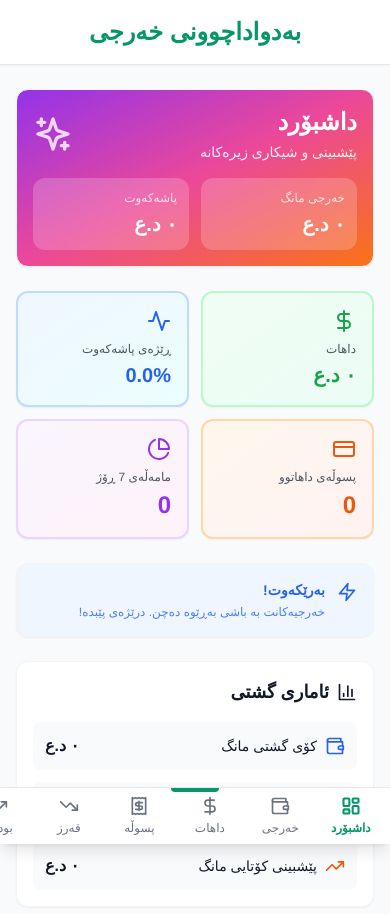
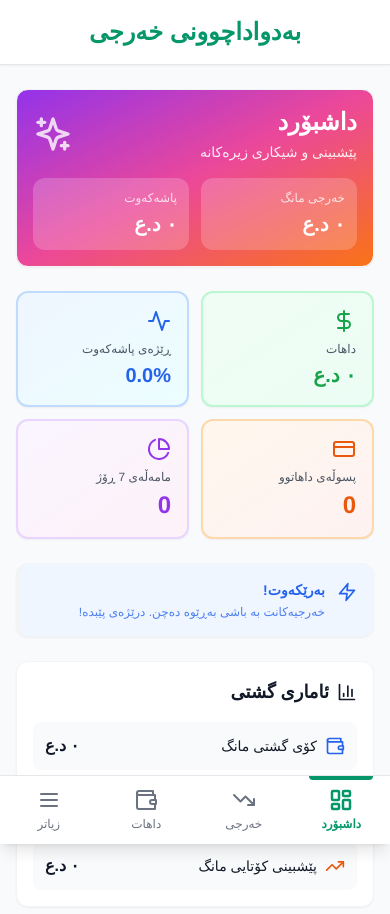
Before and after one commit to jujamnm-hash/expense-tracker-app, a React (Vite) app: page / in a window 390 px wide. Shown: the top 914 px of the page. Built offline with nearby package versions, Linux system fonts and the light colour scheme.

Commit message:
Improved Mobile Navigation: 4 Main Tabs + Organized Menu with 19 Tabs

```diff
--- a/src/App.tsx
+++ b/src/App.tsx
@@ -1,5 +1,5 @@
 import { useState, useEffect } from 'react';
-import { Wallet, TrendingDown, BarChart2, Settings, Target, TrendingUp, LayoutDashboard, DollarSign, Receipt, Palette, Sparkles, Brain, Heart, FileDown, Bell, Search, ArrowUpDown, PieChart, Repeat } from 'lucide-react';
+import { Wallet, TrendingDown, LayoutDashboard, Menu } from 'lucide-react';
 import { DashboardTab } from './components/DashboardTab';
 import { ExpensesTab } from './components/ExpensesTab';
 import { IncomeTab } from './components/IncomeTab';
@@ -19,11 +19,13 @@ import { CompareTab } from './components/CompareTab';
 import { SettingsTab } from './components/SettingsTab';
 import { ChartsTab } from './components/ChartsTab';
 import { RecurringTab } from './components/RecurringTab';
+import { NavigationMenu } from './components/NavigationMenu';
 import { Tab } from './types';
 import { useStore } from './store';
 
 function App() {
   const [activeTab, setActiveTab] = useState<Tab>('dashboard');
+  const [isMenuOpen, setIsMenuOpen] = useState(false);
   const settings = useStore((state) => state.settings);
 
   useEffect(() => {
@@ -46,27 +48,21 @@ function App() {
     }
   }, [settings.theme, settings.language, settings.accentColor]);
 
-  const tabs = [
+  // 4 main tabs for bottom navigation
+  const mainTabs = [
     { id: 'dashboard' as Tab, label: 'داشبۆرد', icon: LayoutDashboard },
-    { id: 'expenses' as Tab, label: 'خەرجی', icon: Wallet },
-    { id: 'income' as Tab, label: 'داهات', icon: DollarSign },
-    { id: 'bills' as Tab, label: 'پسوڵە', icon: Receipt },
-    { id: 'debts' as Tab, label: 'قەرز', icon: TrendingDown },
-    { id: 'budget' as Tab, label: 'بودجە', icon: TrendingUp },
-    { id: 'goals' as Tab, label: 'ئامانج', icon: Target },
-    { id: 'categories' as Tab, label: 'کاتەگۆری', icon: Palette },
-    { id: 'templates' as Tab, label: 'تێمپلێت', icon: Sparkles },
-    { id: 'analytics' as Tab, label: 'شیکاری AI', icon: Brain },
-    { id: 'health' as Tab, label: 'تەندروستی', icon: Heart },
-    { id: 'export' as Tab, label: 'دەرهێنان', icon: FileDown },
-    { id: 'notifications' as Tab, label: 'ئاگاداری', icon: Bell },
-    { id: 'search' as Tab, label: 'گەڕان', icon: Search },
-    { id: 'compare' as Tab, label: 'بەراوردکردن', icon: ArrowUpDown },
-    { id: 'charts' as Tab, label: 'چارتەکان', icon: PieChart },
-    { id: 'recurring' as Tab, label: 'دووبارەبوو', icon: Repeat },
-    { id: 'reports' as Tab, label: 'راپۆرت', icon: BarChart2 },
-    { id: 'settings' as Tab, label: 'ڕێکخستن', icon: Settings },
+    { id: 'expenses' as Tab, label: 'خەرجی', icon: TrendingDown },
+    { id: 'income' as Tab, label: 'داهات', icon: Wallet },
+    { id: 'menu' as 'menu', label: 'زیاتر', icon: Menu },
   ];
+
+  const handleTabClick = (tabId: Tab | 'menu') => {
+    if (tabId === 'menu') {
+      setIsMenuOpen(true);
+    } else {
+      setActiveTab(tabId);
+    }
+  };
 
   return (
     <div className={`min-h-screen ${settings.theme === 'dark' ? 'bg-gray-900' : 'bg-gray-50'}`}>
@@ -108,23 +104,32 @@ function App() {
         {activeTab === 'settings' && <SettingsTab />}
       </main>
 
-      {/* Bottom Navigation */}
-      <nav className={`fixed bottom-0 left-0 right-0 border-t z-50 shadow-lg overflow-x-auto ${
+      {/* Navigation Menu */}
+      <NavigationMenu
+        isOpen={isMenuOpen}
+        onClose={() => setIsMenuOpen(false)}
+        activeTab={activeTab}
+        onTabChange={setActiveTab}
+        theme={settings.theme}
+      />
+
+      {/* Bottom Navigation - 4 Main Tabs */}
+      <nav className={`fixed bottom-0 left-0 right-0 border-t z-50 shadow-lg ${
         settings.theme === 'dark'
           ? 'bg-gray-800 border-gray-700'
           : 'bg-white border-gray-200'
       }`}>
-        <div className="max-w-2xl mx-auto px-1">
-          <div className="flex justify-around min-w-max">
-            {tabs.map((tab) => {
+        <div className="max-w-2xl mx-auto">
+          <div className="flex justify-around">
+            {mainTabs.map((tab) => {
               const Icon = tab.icon;
-              const isActive = activeTab === tab.id;
+              const isActive = tab.id !== 'menu' && activeTab === tab.id;
 
               return (
                 <button
                   key={tab.id}
-                  onClick={() => setActiveTab(tab.id)}
-                  className={`flex-1 flex flex-col items-center gap-1 py-2 px-2 transition-all min-w-[70px] ${
+                  onClick={() => handleTabClick(tab.id)}
+                  className={`flex-1 flex flex-col items-center gap-1 py-3 px-2 transition-all relative ${
                     isActive
                       ? settings.theme === 'dark'
                         ? 'text-primary-400'
@@ -134,12 +139,12 @@ function App() {
                       : 'text-gray-500 hover:text-gray-700'
                   }`}
                 >
-                  <Icon size={20} strokeWidth={isActive ? 2.5 : 2} />
-                  <span className={`text-xs ${isActive ? 'font-semibold' : 'font-medium'}`}>
+                  <Icon size={24} strokeWidth={isActive ? 2.5 : 2} />
+                  <span className={`text-xs ${isActive ? 'font-bold' : 'font-medium'}`}>
                     {tab.label}
                   </span>
                   {isActive && (
-                    <div className={`absolute top-0 left-1/2 -translate-x-1/2 w-12 h-1 rounded-b-full ${
+                    <div className={`absolute top-0 left-1/2 -translate-x-1/2 w-16 h-1 rounded-b-full ${
                       settings.theme === 'dark' ? 'bg-primary-400' : 'bg-primary-600'
                     }`} />
                   )}
--- /dev/null
+++ b/src/components/NavigationMenu.tsx
@@ -0,0 +1,173 @@
+import React from 'react';
+import { X, LayoutDashboard, Wallet, TrendingDown, Receipt, Target, BarChart2, DollarSign, PieChart, Brain, Heart, FileDown, Bell, Search, ArrowUpDown, RefreshCw, Palette, Sparkles, Settings } from 'lucide-react';
+import { Tab } from '../types';
+
+interface NavigationMenuProps {
+  isOpen: boolean;
+  onClose: () => void;
+  activeTab: Tab;
+  onTabChange: (tab: Tab) => void;
+  theme: 'light' | 'dark';
+}
+
+export const NavigationMenu: React.FC<NavigationMenuProps> = ({
+  isOpen,
+  onClose,
+  activeTab,
+  onTabChange,
+  theme,
+}) => {
+  const handleTabClick = (tab: Tab) => {
+    onTabChange(tab);
+    onClose();
+  };
+
+  const menuSections = [
+    {
+      title: 'سەرەکی',
+      items: [
+        { id: 'dashboard' as Tab, label: 'داشبۆرد', icon: LayoutDashboard, color: 'text-blue-600' },
+        { id: 'expenses' as Tab, label: 'خەرجی', icon: TrendingDown, color: 'text-red-600' },
+        { id: 'income' as Tab, label: 'داهات', icon: Wallet, color: 'text-green-600' },
+        { id: 'bills' as Tab, label: 'پسوڵە', icon: Receipt, color: 'text-orange-600' },
+        { id: 'debts' as Tab, label: 'قەرز', icon: DollarSign, color: 'text-purple-600' },
+      ],
+    },
+    {
+      title: 'پلاندانان',
+      items: [
+        { id: 'budget' as Tab, label: 'بودجە', icon: PieChart, color: 'text-indigo-600' },
+        { id: 'goals' as Tab, label: 'ئامانج', icon: Target, color: 'text-pink-600' },
+        { id: 'recurring' as Tab, label: 'دووبارەبووەکان', icon: RefreshCw, color: 'text-teal-600' },
+      ],
+    },
+    {
+      title: 'شیکاری',
+      items: [
+        { id: 'analytics' as Tab, label: 'شیکاری', icon: Brain, color: 'text-cyan-600' },
+        { id: 'charts' as Tab, label: 'چارتەکان', icon: BarChart2, color: 'text-blue-600' },
+        { id: 'reports' as Tab, label: 'راپۆرت', icon: Sparkles, color: 'text-purple-600' },
+        { id: 'health' as Tab, label: 'تەندروستی دارایی', icon: Heart, color: 'text-red-600' },
+        { id: 'compare' as Tab, label: 'بەراوردکردن', icon: ArrowUpDown, color: 'text-orange-600' },
+      ],
+    },
+    {
+      title: 'ئامرازەکان',
+      items: [
+        { id: 'search' as Tab, label: 'گەڕان', icon: Search, color: 'text-gray-600' },
+        { id: 'notifications' as Tab, label: 'ئاگاداری', icon: Bell, color: 'text-yellow-600' },
+        { id: 'export' as Tab, label: 'دەرهێنان', icon: FileDown, color: 'text-green-600' },
+      ],
+    },
+    {
+      title: 'ڕێکخستن',
+      items: [
+        { id: 'categories' as Tab, label: 'جۆرەکان', icon: Palette, color: 'text-indigo-600' },
+        { id: 'templates' as Tab, label: 'تێمپلەیتەکان', icon: Sparkles, color: 'text-pink-600' },
+        { id: 'settings' as Tab, label: 'ڕێکخستنەکان', icon: Settings, color: 'text-gray-600' },
+      ],
+    },
+  ];
+
+  if (!isOpen) return null;
+
+  return (
+    <>
+      {/* Backdrop */}
+      <div
+        className="fixed inset-0 bg-black bg-opacity-50 z-40 transition-opacity"
+        onClick={onClose}
+      />
+
+      {/* Menu */}
+      <div
+        className={`fixed inset-y-0 right-0 w-80 max-w-full z-50 transform transition-transform duration-300 ease-out ${
+          theme === 'dark' ? 'bg-gray-800' : 'bg-white'
+        } shadow-2xl overflow-y-auto`}
+      >
+        {/* Header */}
+        <div className={`sticky top-0 z-10 p-4 border-b flex items-center justify-between ${
+          theme === 'dark' ? 'bg-gray-800 border-gray-700' : 'bg-white border-gray-200'
+        }`}>
+          <h2 className={`text-xl font-bold ${
+            theme === 'dark' ? 'text-white' : 'text-gray-800'
+          }`}>
+            مینیو
+          </h2>
+          <button
+            onClick={onClose}
+            className={`p-2 rounded-full transition-colors ${
+              theme === 'dark'
+                ? 'hover:bg-gray-700 text-gray-300'
+                : 'hover:bg-gray-100 text-gray-600'
+            }`}
+          >
+            <X size={24} />
+          </button>
+        </div>
+
+        {/* Menu Content */}
+        <div className="p-4 space-y-6">
+          {menuSections.map((section) => (
+            <div key={section.title}>
+              <h3 className={`text-xs font-bold mb-3 px-2 uppercase tracking-wider ${
+                theme === 'dark' ? 'text-gray-400' : 'text-gray-500'
+              }`}>
+                {section.title}
+              </h3>
+              <div className="space-y-1">
+                {section.items.map((item) => {
+                  const Icon = item.icon;
+                  const isActive = activeTab === item.id;
+                  return (
+                    <button
+                      key={item.id}
+                      onClick={() => handleTabClick(item.id)}
+                      className={`w-full flex items-center gap-3 px-3 py-3 rounded-xl transition-all ${
+                        isActive
+                          ? theme === 'dark'
+                            ? 'bg-gray-700 shadow-lg'
+                            : 'bg-gradient-to-r from-blue-50 to-indigo-50 shadow-md'
+                          : theme === 'dark'
+                          ? 'hover:bg-gray-700'
+                          : 'hover:bg-gray-50'
+                      }`}
+                    >
+                      <Icon
+                        size={20}
+                        className={isActive ? item.color : theme === 'dark' ? 'text-gray-400' : 'text-gray-600'}
+                      />
+                      <span className={`font-medium ${
+                        isActive
+                          ? item.color
+                          : theme === 'dark'
+                          ? 'text-gray-300'
+                          : 'text-gray-700'
+                      }`}>
+                        {item.label}
+                      </span>
+                      {isActive && (
+                        <div className={`mr-auto w-2 h-2 rounded-full ${
+                          item.color.replace('text-', 'bg-')
+                        }`} />
+                      )}
+                    </button>
+                  );
+                })}
+              </div>
+            </div>
+          ))}
+        </div>
+
+        {/* Footer */}
+        <div className={`sticky bottom-0 p-4 border-t text-center text-xs ${
+          theme === 'dark' ? 'bg-gray-800 border-gray-700 text-gray-400' : 'bg-white border-gray-200 text-gray-500'
+        }`}>
+          بەدواداچوونی خەرجی • v1.0.0
+        </div>
+      </div>
+    </>
+  );
+};
+
+export default NavigationMenu;
```
